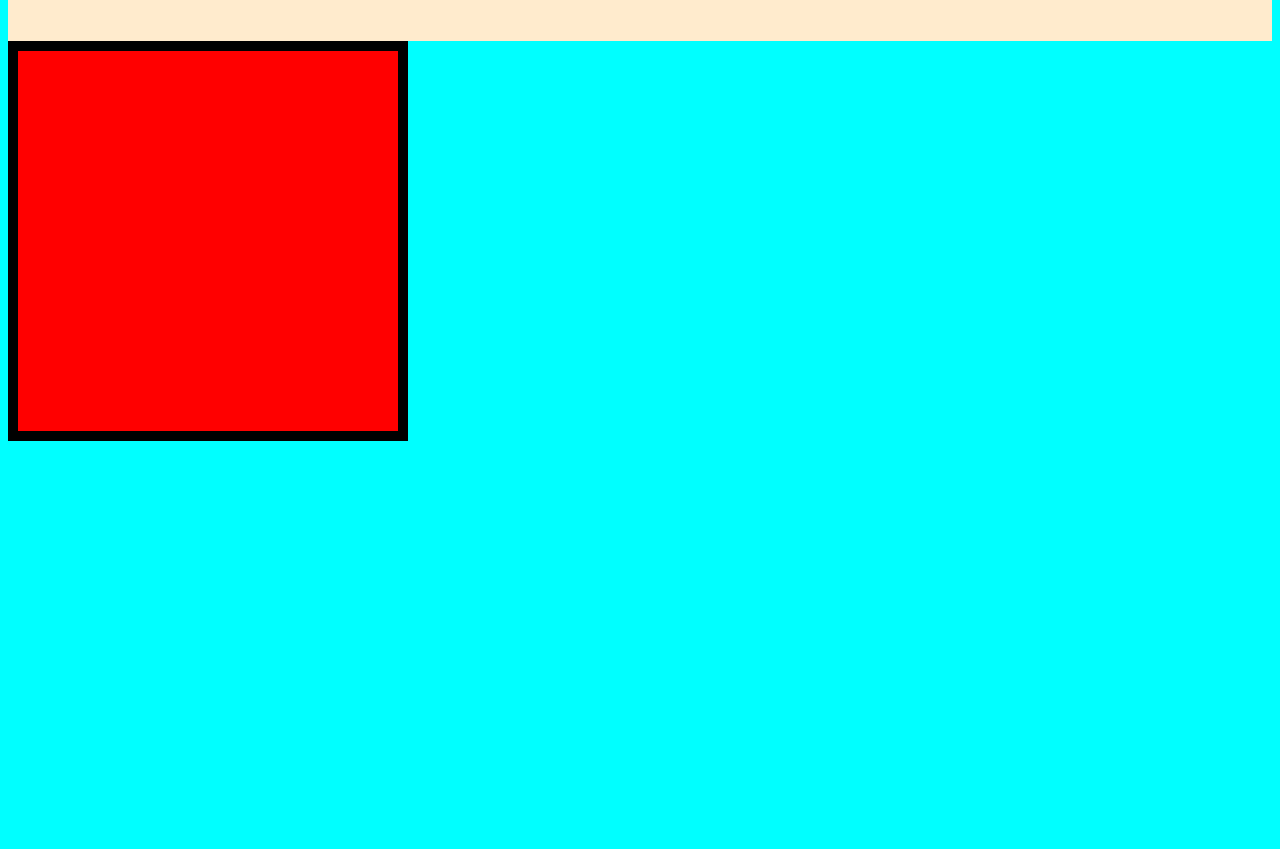
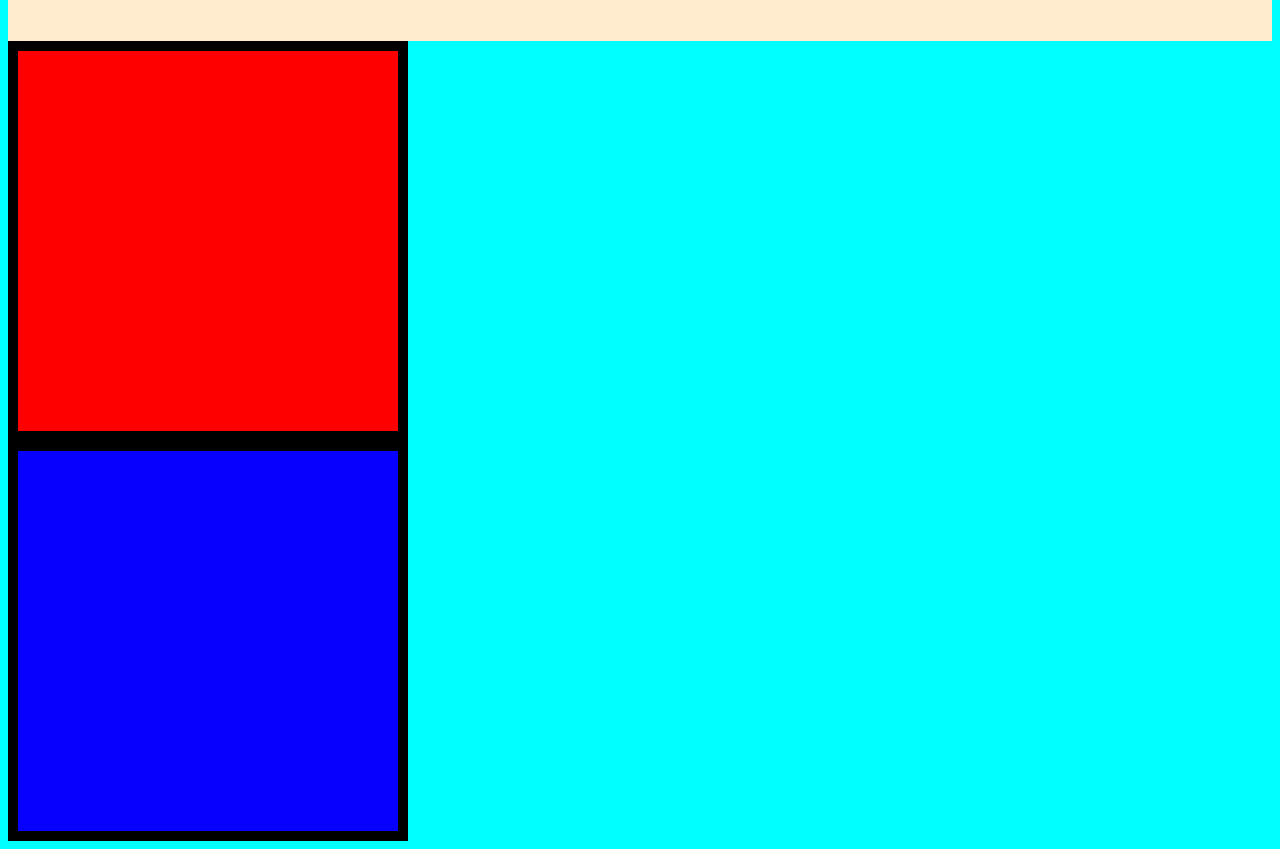
Before and after one commit to salunkhesakshi2125-bit/portfolio, a plain HTML site: page index.html in a window 1280 px wide. Shown: the part 127-976 px from the top of the page. Before the commit the page ends 800 px from the top, so only its background shows below. Drawn offline with Linux system fonts and the light colour scheme.

Commit message:
service-page added

```diff
--- a/index.html
+++ b/index.html
@@ -12,6 +12,12 @@
             border: 10px solid black;
             background-color: red;
         }
+        .service{
+             height: 300px;
+            width: 300px;
+            border: 10px solid black;
+            background-color: rgb(8, 0, 255);
+        }
   </style>
 </head>
 <body style="background-color: aqua;">
@@ -21,5 +27,8 @@
     <div class="homepage">
 
     </div>
+        <div class="service">
+
+    </div>
 </body>
 </html>
```
